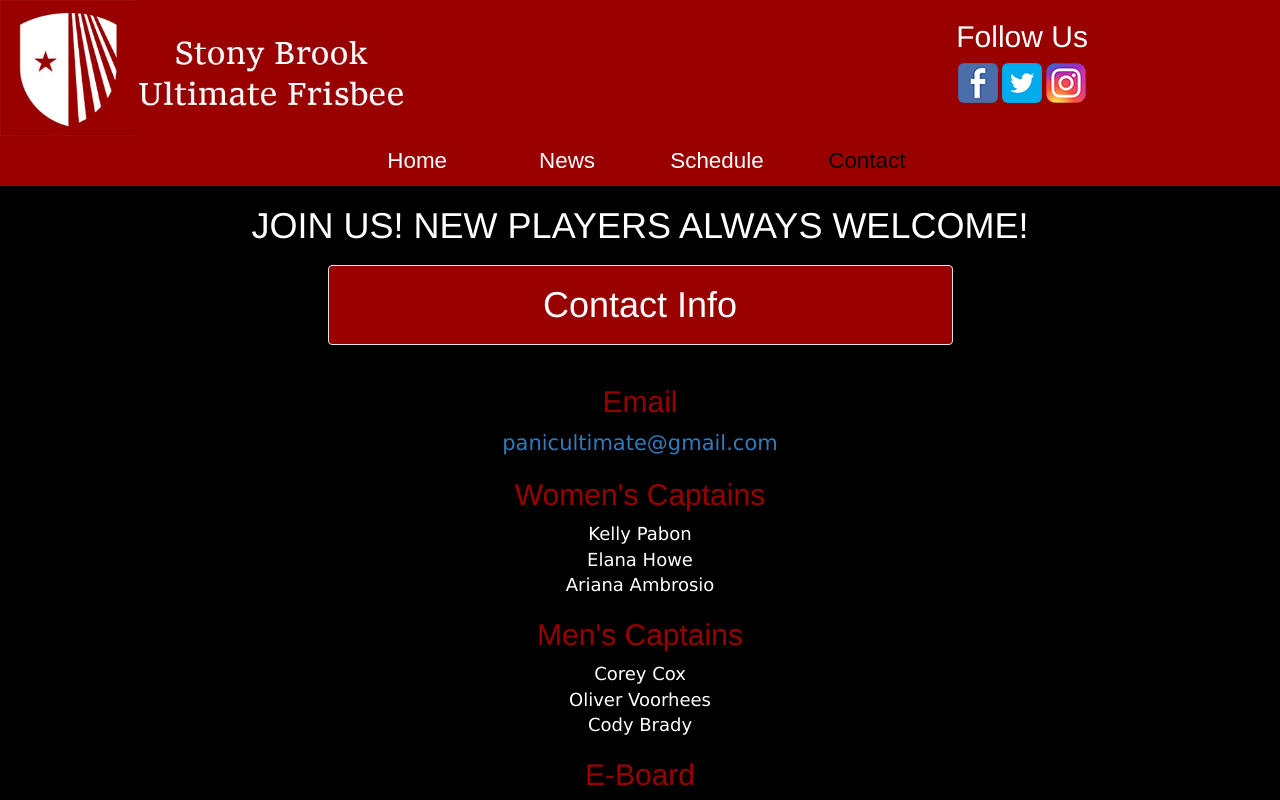
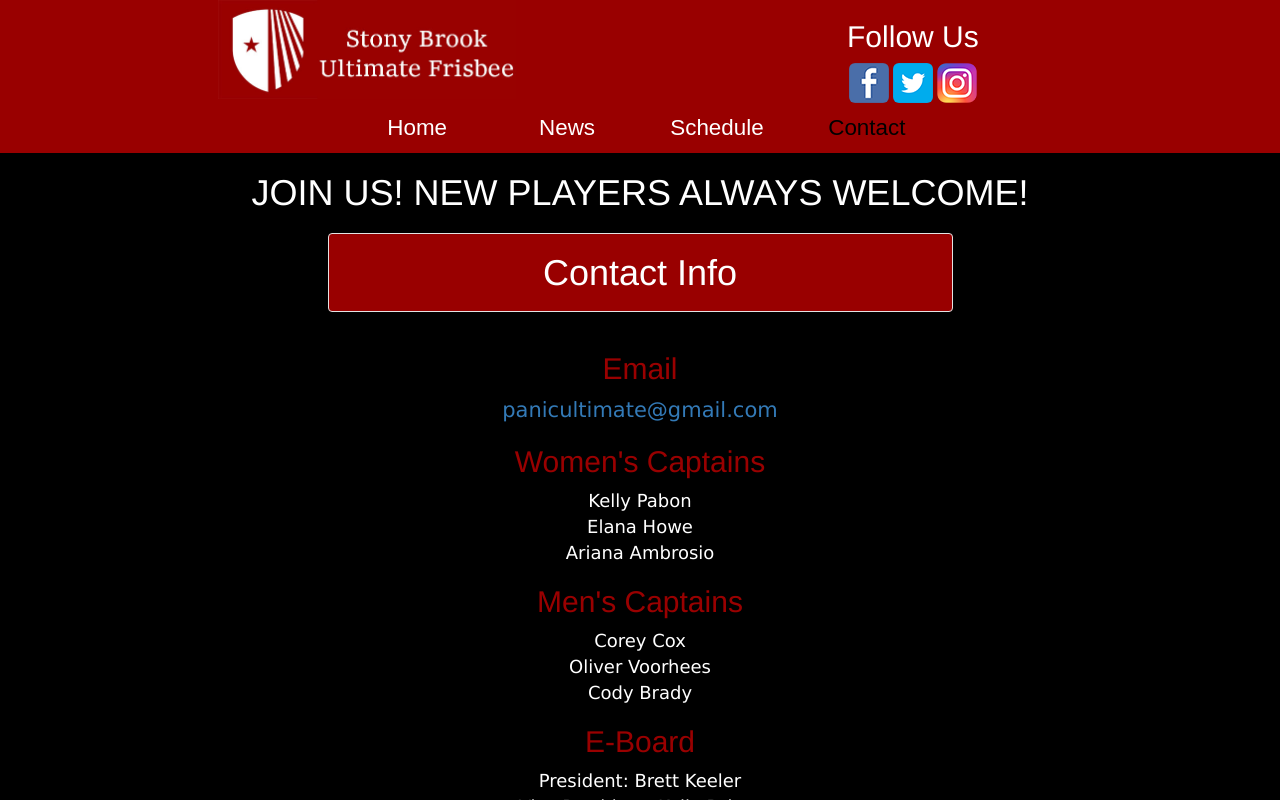
Before and after one commit to ovoorhees12/ovoorhees12.github.io, a plain HTML site: page contact.html in a window 1280 px wide. Drawn offline with nearby package versions, Linux system fonts and the light colour scheme.

Commit message:
Fix header across all current pages

```diff
--- a/contact.html
+++ b/contact.html
@@ -15,20 +15,24 @@
 <body>
 <div class="header">
 <div class="row">
-	<div class="col-xs-4" style="background-color:#990000">
+	<div class="col-xs-2">
+	</div>
+	<div class="col-xs-3" style="background-color:#990000">
 		<a href="index.html">
 			<img src="images/header.jpg"  alt="Stony Brook Ultimate Frisbee" title="Stony Brook Ultimate" width="100%"></img>
 		</a>
 	</div>
-	<div class="col-xs-3">
+	<div class="col-xs-2">
 	</div>
-	<div class="col-xs-5" id="header">
+	<div class="col-xs-3" id="header">
 		<a href="contact.html"><h2>Follow Us</h2></a>
 		<center>
 			<a href="https://www.facebook.com/StonyBrookUltimateFrisbee/" target="blank"><img src="icon/facebook-icon.png" class="img-rounded topbar"></img></a>
 			<a href="https://twitter.com/SBUultimate" target="blank"><img src="icon/twitter-icon.png" class="img-rounded topbar"></img></a>
 			<a href="https://www.instagram.com/stonybrookultimate/" target="blank"><img src="icon/instagram-icon.png" class="topbar"></img></a>
 		</center>
+	</div>
+	<div class="col-xs-2">
 	</div>
 </div>
 </div>
```
Also changed, not shown: news.html (+7 -3 lines), schedule.html (+7 -3 lines).
